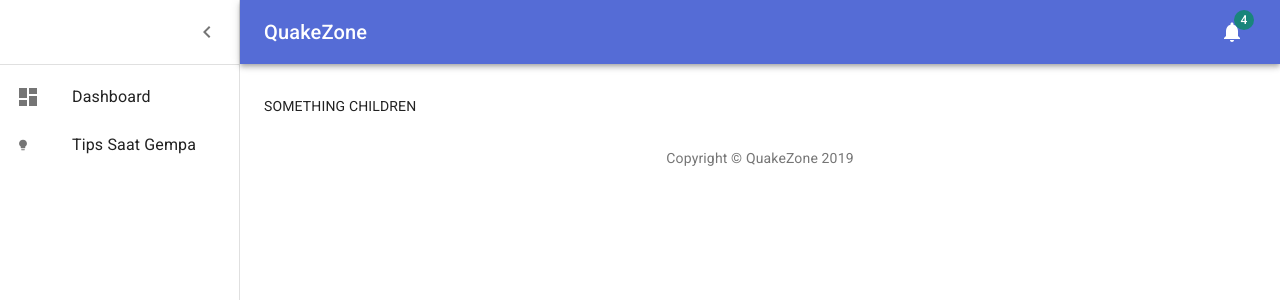
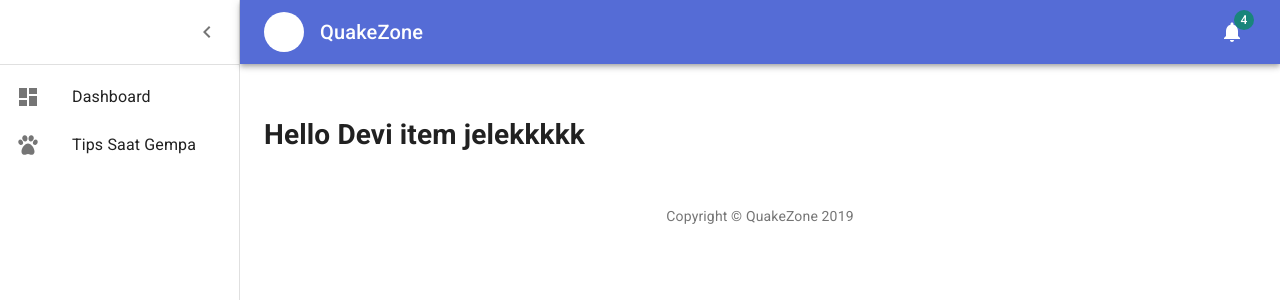
Before and after one commit to pptik/quakezone-next, a Next.js app: page /tips-saat-gempa in a window 1280 px wide. Shown: the top 300 px of the page. Built offline with nearby package versions, Linux system fonts and the light colour scheme.

Commit message:
Can generate brick

```diff
--- a/components/DashboardLayout.tsx
+++ b/components/DashboardLayout.tsx
@@ -219,7 +219,9 @@ const DashboardLayout: FunctionComponent<{ children: any; title?: string; avatar
             <ListItem button>
               <ListItemIcon>
 
-                {React.createElement('ion-icon', {name: "bulb"})}
+                {React.createElement('ion-icon', {
+                  name: "paw",
+                  style: {fontSize: "x-large"}})}
 
               </ListItemIcon>
               <ListItemText primary="Tips Saat Gempa" />
--- /dev/null
+++ b/components/areas/Greeting.tsx
@@ -0,0 +1,9 @@
+import React, { FunctionComponent } from "react";
+
+const Hello: FunctionComponent<{ who?: string }> = ({ who }) => {
+  return (
+    <h1>Hello {who}</h1>
+  );
+};
+
+export default Hello;
--- a/pages/tips-saat-gempa.tsx
+++ b/pages/tips-saat-gempa.tsx
@@ -1,18 +1,29 @@
 import clsx from "clsx";
 import DashboardLayout from "../components/DashboardLayout";
 import { Grid, makeStyles, Paper } from "@material-ui/core";
+
+import Greeting from "../components/areas/Greeting";
+
 
 const useStyles = makeStyles(theme => ({
   }));
 
 function tipsSaatGempa() {
-    const classes = useStyles();
+  const classes = useStyles();
 
-    return (
-        <DashboardLayout>
-            SOMETHING CHILDREN
-        </DashboardLayout>
-    )
+  return (
+    <DashboardLayout avatarUrl="/static/favicon.png">
+
+    <Greeting
+
+
+      who="Devi item jelekkkkk"
+
+
+    />
+
+    </DashboardLayout>
+  );
 }
 
 export default tipsSaatGempa;
```
Also changed, not shown: pages/index.tsx (+25 -6 lines), static/favicon.png (added).
